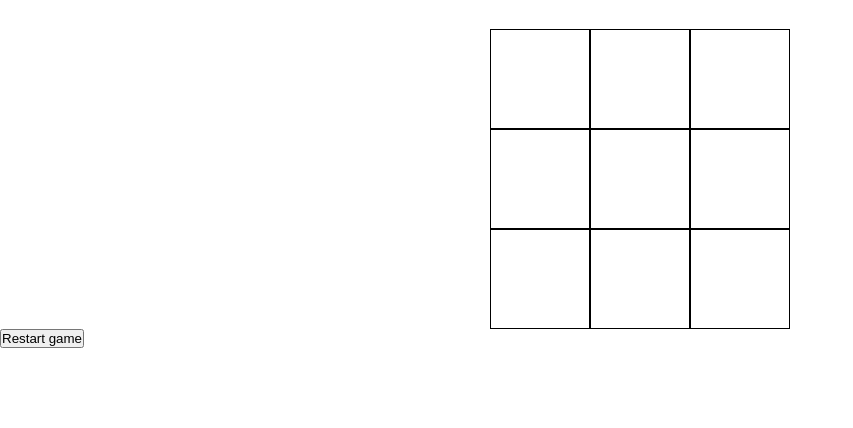
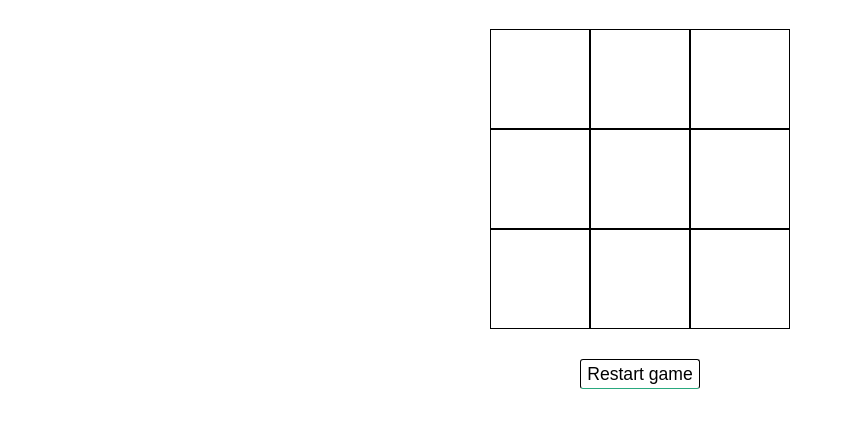
Before and after one commit to victorchiaka/tictactoe, a plain HTML site: page index.html in a window 1280 px wide. Shown: the part 108-536 px from the top of the page, without its empty margins (0-853 px from the left). Drawn offline with Linux system fonts and the light colour scheme; a web font is replaced by a local one.

Commit message:
styled the restart button and done for today

```diff
--- a/css/style.css
+++ b/css/style.css
@@ -21,3 +21,27 @@
 .box {
     border: 1px solid black;
 }
+.button-container {
+    margin: 30px;
+    display: flex;
+    justify-content: center;
+}
+.restart {
+    width: 120px;
+    height: 30px;
+    font-size: 1.1em;
+    background-color: #fff;
+    border: 1px solid #000;
+    border-bottom: 1px solid #29a87e;
+    border-radius: 3px;
+    transition: .20s;
+}
+
+.restart:hover, .restart:active {
+    cursor: pointer;
+}
+
+.restart:active {
+    background-color: #29a87e;
+    color: #fff;
+}
```
